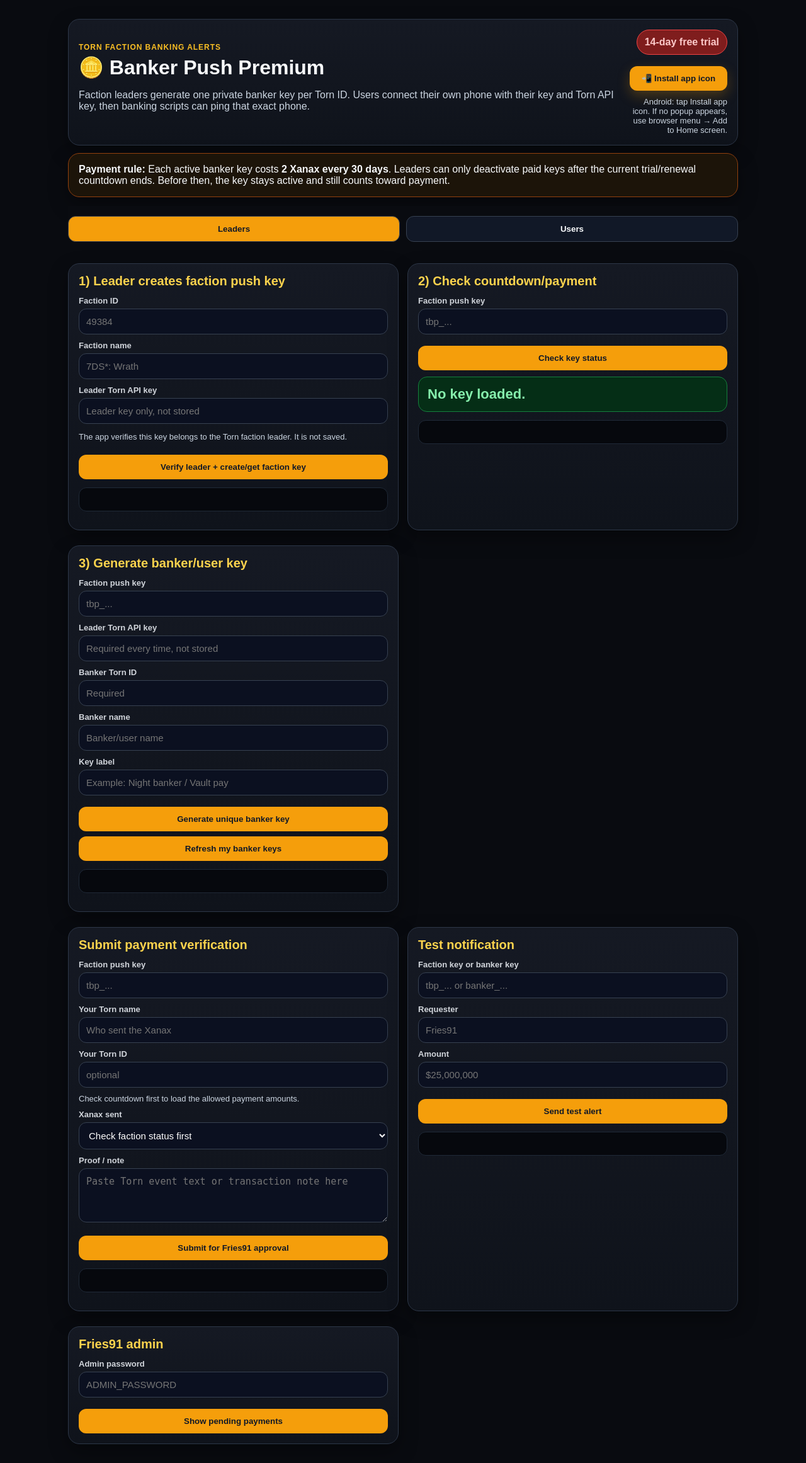
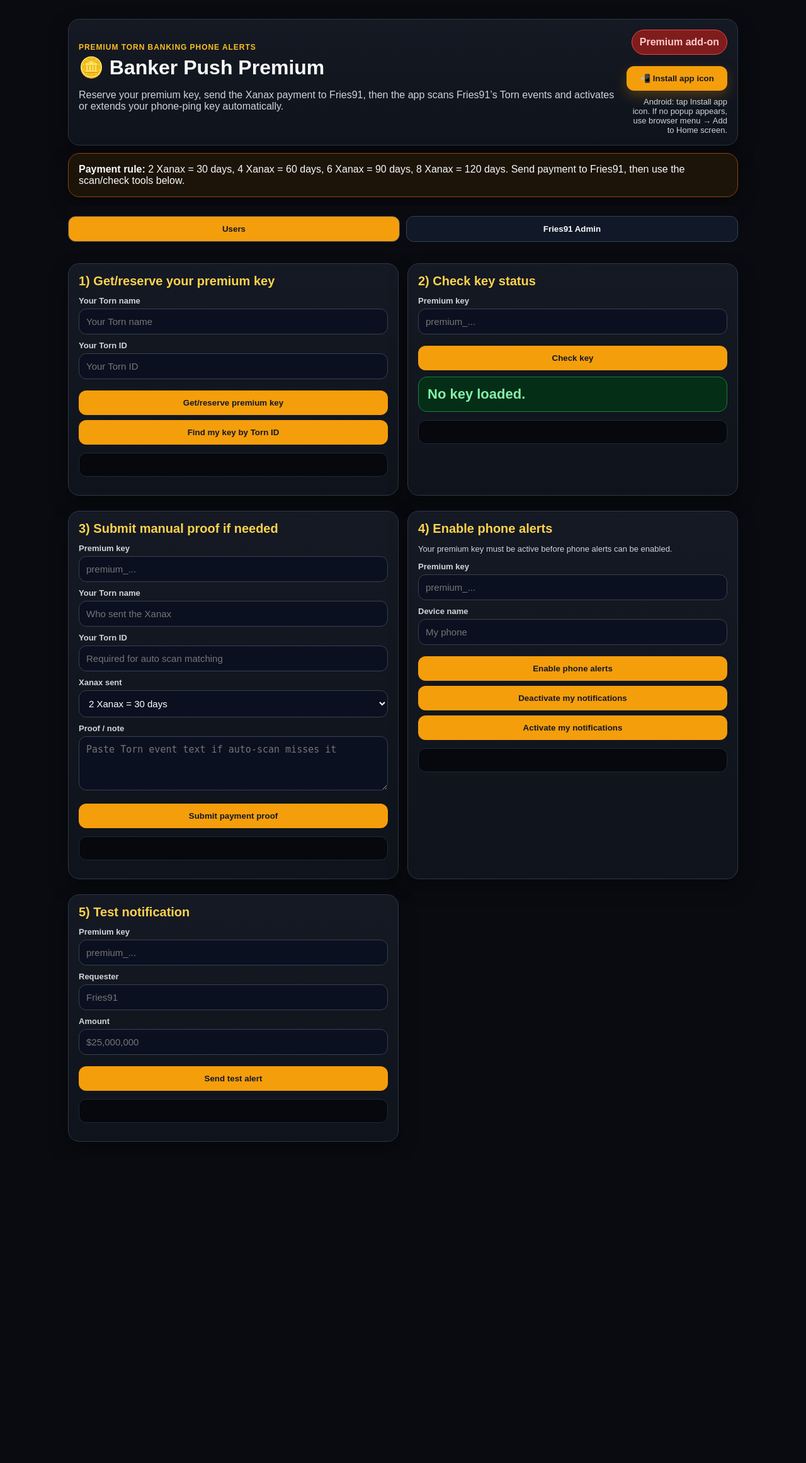
Before and after one commit to Fries91/torn-banking-push, a Flask app: page / in a window 1280 px wide. Shown: the whole page at 63% size. After the commit the page ends 1813 px from the top, so only its background shows below. Run offline with Flask 3, Linux system fonts and the light colour scheme.

Commit message:
Update index.html

```diff
--- a/templates/index.html
+++ b/templates/index.html
@@ -18,42 +18,41 @@
   <main class="wrap">
     <section class="hero card">
       <div>
-        <div class="kicker">Torn faction banking alerts</div>
+        <div class="kicker">Premium Torn banking phone alerts</div>
         <h1>🪙 {{ app_name }}</h1>
-        <p>Faction leaders generate one private banker key per Torn ID. Users connect their own phone with their key and Torn API key, then banking scripts can ping that exact phone.</p>
+        <p>Reserve your premium key, send the Xanax payment to Fries91, then the app scans Fries91’s Torn events and activates or extends your phone-ping key automatically.</p>
       </div>
       <div class="heroActions">
-        <div class="badge">14-day free trial</div>
+        <div class="badge">Premium add-on</div>
         <button id="installAppBtn" class="installBtn">📲 Install app icon</button>
         <div id="installHelp" class="small installHelp">Open this page on your phone, then install it to make a clickable app icon.</div>
       </div>
     </section>
 
     <section class="card notice">
-      <b>Payment rule:</b> Each active banker key costs <b>2 Xanax every 30 days</b>. Leaders can only deactivate paid keys after the current trial/renewal countdown ends. Before then, the key stays active and still counts toward payment.
+      <b>Payment rule:</b> 2 Xanax = 30 days, 4 Xanax = 60 days, 6 Xanax = 90 days, 8 Xanax = 120 days. Send payment to Fries91, then use the scan/check tools below.
     </section>
 
     <div class="tabs">
-      <button class="tab active" data-tab="leadersTab">Leaders</button>
-      <button class="tab" data-tab="usersTab">Users</button>
+      <button class="tab active" data-tab="usersTab">Users</button>
+      <button class="tab" data-tab="adminTab">Fries91 Admin</button>
     </div>
 
-    <section id="leadersTab" class="tabPanel active">
+    <section id="usersTab" class="tabPanel active">
       <section class="grid">
         <div class="card">
-          <h2>1) Leader creates faction push key</h2>
-          <label>Faction ID <input id="regFactionId" placeholder="49384" /></label>
-          <label>Faction name <input id="regFactionName" placeholder="7DS*: Wrath" /></label>
-          <label>Leader Torn API key <input id="regLeaderApiKey" type="password" placeholder="Leader key only, not stored" /></label>
-          <p class="small">The app verifies this key belongs to the Torn faction leader. It is not saved.</p>
-          <button id="registerFactionBtn">Verify leader + create/get faction key</button>
-          <pre id="registerOut"></pre>
+          <h2>1) Get/reserve your premium key</h2>
+          <label>Your Torn name <input id="reserveName" placeholder="Your Torn name" /></label>
+          <label>Your Torn ID <input id="reserveTornId" placeholder="Your Torn ID" /></label>
+          <button id="reserveKeyBtn">Get/reserve premium key</button>
+          <button id="findKeyBtn">Find my key by Torn ID</button>
+          <pre id="reserveOut"></pre>
         </div>
 
         <div class="card">
-          <h2>2) Check countdown/payment</h2>
-          <label>Faction push key <input id="statusToken" placeholder="tbp_..." /></label>
-          <button id="statusBtn">Check key status</button>
+          <h2>2) Check key status</h2>
+          <label>Premium key <input id="statusKey" placeholder="premium_..." /></label>
+          <button id="statusBtn">Check key</button>
           <div id="countdown" class="countdown">No key loaded.</div>
           <pre id="statusOut"></pre>
         </div>
@@ -61,68 +60,71 @@
 
       <section class="grid">
         <div class="card">
-          <h2>3) Generate banker/user key</h2>
-          <label>Faction push key <input id="leaderKeyToken" placeholder="tbp_..." /></label>
-          <label>Leader Torn API key <input id="leaderApiKey" type="password" placeholder="Required every time, not stored" /></label>
-          <label>Banker Torn ID <input id="bankerKeyTornId" placeholder="Required" /></label>
-          <label>Banker name <input id="bankerKeyName" placeholder="Banker/user name" /></label>
-          <label>Key label <input id="bankerKeyLabel" placeholder="Example: Night banker / Vault pay" /></label>
-          <button id="createBankerKeyBtn">Generate unique banker key</button>
-          <button id="listBankerKeysBtn">Refresh my banker keys</button>
-          <div id="bankerKeysList"></div>
-          <pre id="bankerKeyOut"></pre>
+          <h2>3) Submit manual proof if needed</h2>
+          <label>Premium key <input id="payKey" placeholder="premium_..." /></label>
+          <label>Your Torn name <input id="payName" placeholder="Who sent the Xanax" /></label>
+          <label>Your Torn ID <input id="payTornId" placeholder="Required for auto scan matching" /></label>
+          <label>Xanax sent
+            <select id="payAmount">
+              <option value="2">2 Xanax = 30 days</option>
+              <option value="4">4 Xanax = 60 days</option>
+              <option value="6">6 Xanax = 90 days</option>
+              <option value="8">8 Xanax = 120 days</option>
+            </select>
+          </label>
+          <label>Proof / note <textarea id="payProof" placeholder="Paste Torn event text if auto-scan misses it"></textarea></label>
+          <button id="paymentBtn">Submit payment proof</button>
+          <pre id="paymentOut"></pre>
         </div>
-      </section>
-    </section>
 
-    <section id="usersTab" class="tabPanel">
-      <section class="grid">
         <div class="card">
-          <h2>1) User connects phone</h2>
-          <p class="small">Enter the banker_ key from your leader and your own Torn API key. The API key is only used to verify this key belongs to your Torn ID and faction.</p>
-          <label>Your banker key <input id="deviceToken" placeholder="banker_..." /></label>
-          <label>Your Torn API key <input id="userApiKey" type="password" placeholder="Your key, not stored" /></label>
-          <button id="userStatusBtn">Check my key</button>
+          <h2>4) Enable phone alerts</h2>
+          <p class="small">Your premium key must be active before phone alerts can be enabled.</p>
+          <label>Premium key <input id="deviceKey" placeholder="premium_..." /></label>
+          <label>Device name <input id="deviceName" placeholder="My phone" /></label>
           <button id="enablePushBtn">Enable phone alerts</button>
           <button id="disableNotifyBtn">Deactivate my notifications</button>
           <button id="enableNotifyBtn">Activate my notifications</button>
           <pre id="deviceOut"></pre>
         </div>
       </section>
-    </section>
 
       <section class="grid">
         <div class="card">
-        <h2>Submit payment verification</h2>
-        <label>Faction push key <input id="payToken" placeholder="tbp_..." /></label>
-        <label>Your Torn name <input id="payName" placeholder="Who sent the Xanax" /></label>
-        <label>Your Torn ID <input id="payTornId" placeholder="optional" /></label>
-        <div class="small" id="payPriceHint">Check countdown first to load the allowed payment amounts.</div>
-        <label>Xanax sent
-          <select id="payAmount"><option value="">Check faction status first</option></select>
-        </label>
-        <label>Proof / note <textarea id="payProof" placeholder="Paste Torn event text or transaction note here"></textarea></label>
-        <button id="paymentBtn">Submit for Fries91 approval</button>
-        <pre id="paymentOut"></pre>
-      </div>
-
-      <div class="card">
-        <h2>Test notification</h2>
-        <label>Faction key or banker key <input id="testToken" placeholder="tbp_... or banker_..." /></label>
+          <h2>5) Test notification</h2>
+          <label>Premium key <input id="testKey" placeholder="premium_..." /></label>
           <label>Requester <input id="testRequester" placeholder="Fries91" /></label>
           <label>Amount <input id="testAmount" placeholder="$25,000,000" /></label>
           <button id="testBtn">Send test alert</button>
           <pre id="testOut"></pre>
         </div>
       </section>
+    </section>
+
+    <section id="adminTab" class="tabPanel">
+      <section class="grid">
+        <div class="card admin">
+          <h2>Fries91 auto-scan</h2>
+          <label>Admin password <input id="adminPass" type="password" placeholder="ADMIN_PASSWORD" /></label>
+          <button id="scanNowBtn">Scan Fries91 events now</button>
+          <button id="scanStatusBtn">Scan status/history</button>
+          <pre id="scanOut"></pre>
+        </div>
+
+        <div class="card admin">
+          <h2>Manual claims</h2>
+          <button id="adminPendingBtn">Show pending manual claims</button>
+          <div id="pendingPayments"></div>
+        </div>
+      </section>
 
       <section class="grid">
         <div class="card admin">
-        <h2>Fries91 admin</h2>
-        <label>Admin password <input id="adminPass" type="password" placeholder="ADMIN_PASSWORD" /></label>
-        <button id="adminPendingBtn">Show pending payments</button>
-        <div id="pendingPayments"></div>
+          <h2>Premium keys</h2>
+          <button id="adminKeysBtn">Show all keys</button>
+          <div id="adminKeysList"></div>
         </div>
+      </section>
     </section>
   </main>
 
```
Lines whose indentation alone changed are shown as unchanged.
